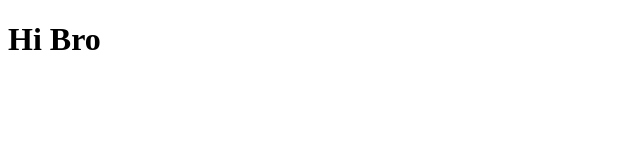
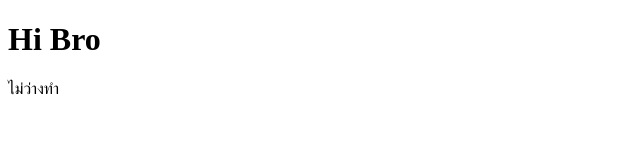
Before and after one commit to h65rdl0ckl3z/portfolio.me, a plain HTML site: page index.html in a window 1280 px wide. Shown: the full height of the page, 0-640 px from the left. Drawn offline with Linux system fonts and the light colour scheme.

Commit message:
Update index.html

```diff
--- a/index.html
+++ b/index.html
@@ -9,5 +9,6 @@
 </head>
 <body>
     <h1>Hi Bro</h1>
+    <p>ไม่ว่างทำ</p>
 </body>
 </html>
```
